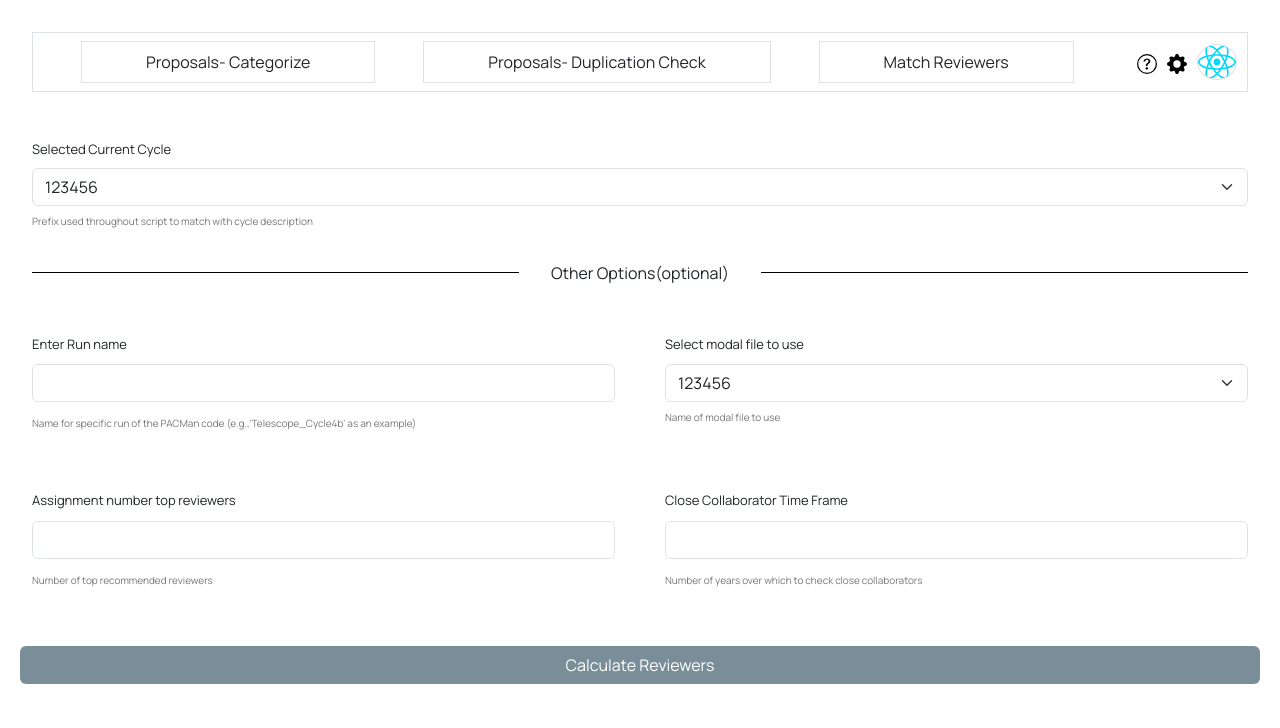
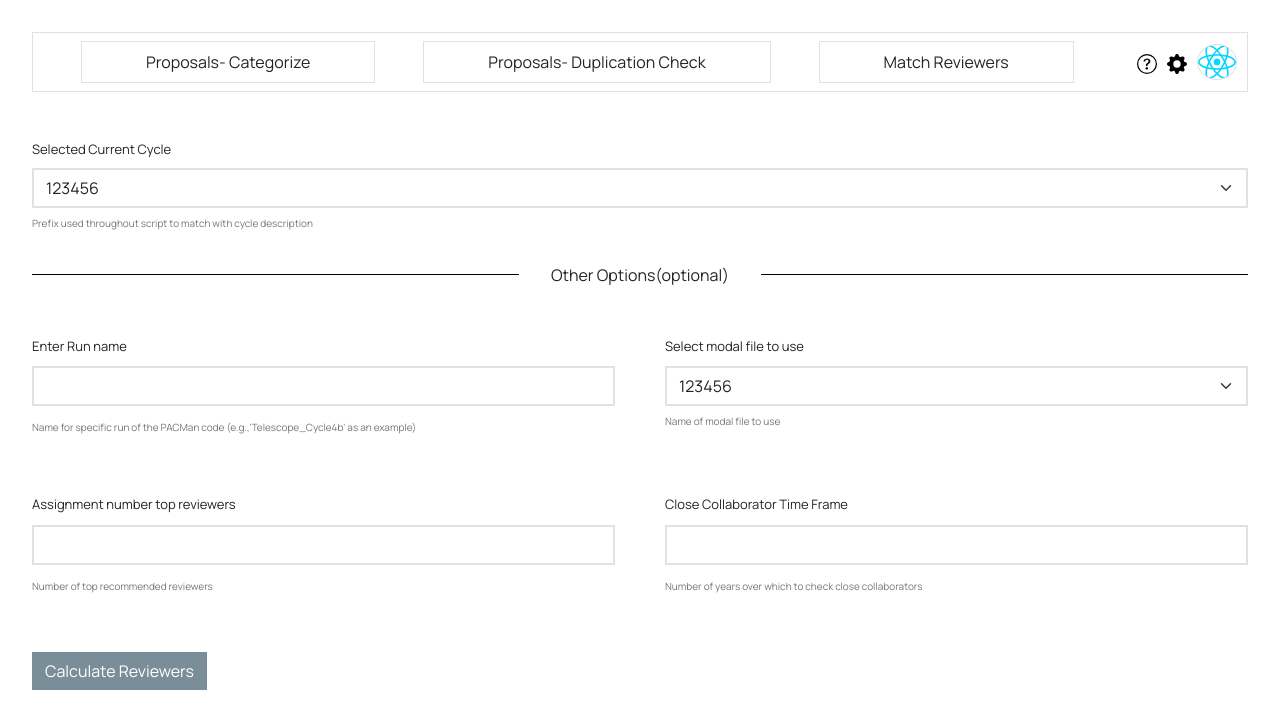
Before and after one commit to deepthought-initiative/pacmanweb, a React (Vite) app in the folder frontend/: page /review in a window 1280 px wide. Shown: the top 728 px of the page. Built offline with nearby package versions, Linux system fonts and the light colour scheme.

Commit message:
Updated css using bootstrap for input boxes

```diff
--- a/frontend/src/components/DropdownConfigOption.jsx
+++ b/frontend/src/components/DropdownConfigOption.jsx
@@ -5,7 +5,7 @@ const DropdownConfigOption = ({ data, label, desc }) => {
     <div>
       <label className="form-label" htmlFor="CurrentCycle">{label}</label>
       <div>
-        <select id="CurrentCycle" className="form-select" aria-label="Select Current Cycle">
+        <select id="CurrentCycle" className="form-select rounded-0 border-2" aria-label="Select Current Cycle">
           {data.map((number) => (
             <option key={number} value={number}>
               {number}
--- a/frontend/src/components/InputConfigOption.jsx
+++ b/frontend/src/components/InputConfigOption.jsx
@@ -3,7 +3,7 @@ const InputConfigOption = ({label, desc}) => {
     <>
       <label className="form-label" htmlFor="CurrentCycle">{label}</label>
       <div className="input-group">
-          <input type="text" className="form-control"/>
+          <input type="text" className="form-control rounded-0 border-2"/>
       </div>
       <div className='form-text text-start'>{desc}</div>
     </>
--- a/frontend/src/components/OtherConfigOptions.jsx
+++ b/frontend/src/components/OtherConfigOptions.jsx
@@ -22,7 +22,9 @@ const OtherConfigOptions = ({button_label}) => {
         </div>
       </div>
       <div className="row mt-5">
-        <button className="btn">{button_label}</button>
+        <div className="col-md-6 text-start">
+          <button className="btn rounded-0">{button_label}</button>
+        </div>
       </div>
     </>
   )
```
